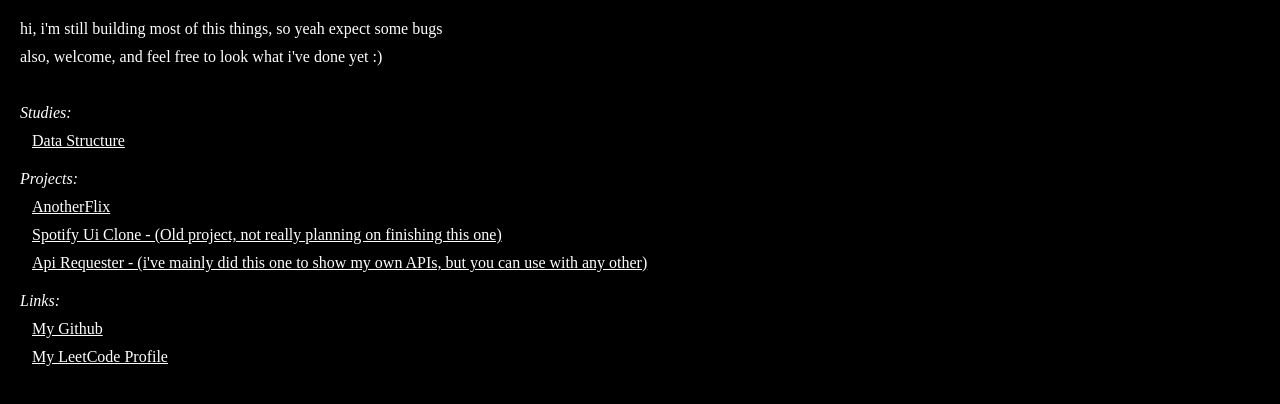
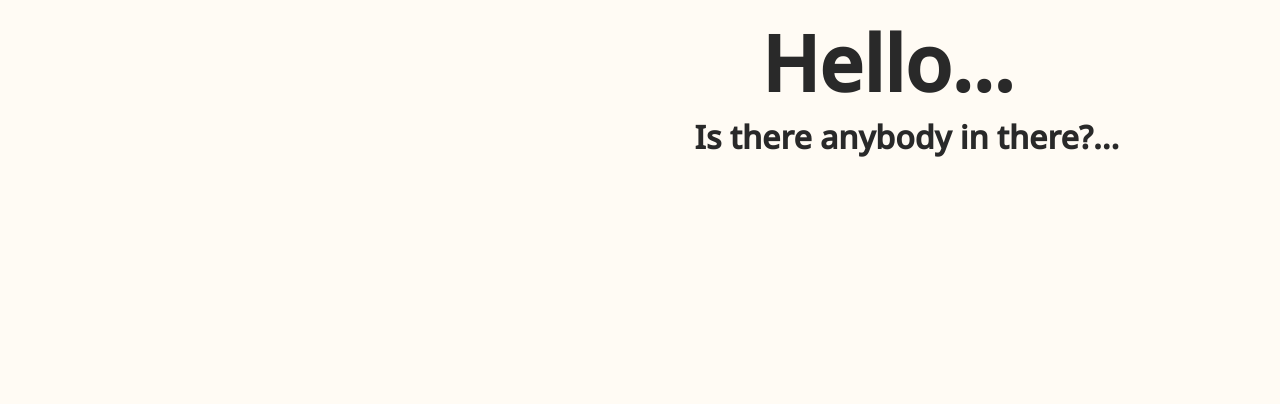
Before and after one commit to GuztaJF-DS/portfolio, a Next.js app: page / in a window 1280 px wide. Shown: the top 404 px of the page. Built offline with nearby package versions, Linux system fonts and the light colour scheme.

Commit message:
feat: updated most of design

```diff
--- a/src/pages/_document.tsx
+++ b/src/pages/_document.tsx
@@ -6,6 +6,9 @@ export default function Document() {
     <Html lang="en">
       <Head>
         <title>Portfolio</title>
+        <link rel="preconnect" href="https://fonts.googleapis.com"></link>
+        <link rel="preconnect" href="https://fonts.gstatic.com"></link>
+        <link href="https://fonts.googleapis.com/css2?family=Noto+Sans:wght@500&display=swap" rel="stylesheet"></link>
         <meta name="viewport" content="width=device-width, initial-scale=1" />
       </Head>
       <body>
--- a/src/pages/index.tsx
+++ b/src/pages/index.tsx
@@ -1,54 +1,13 @@
 import React from 'react'
 import Link from 'next/link';
-import Styled from 'styled-components';
-
-const MainContainer = Styled.main`
-  .Link {
-    margin-left:12px;
-  }
-  i {
-      margin-top:10px;
-  }
-`;
+import { MainContainer, AnimatedTitle, AnimatedSubTitle } from './styles';
 
 export default function Home() {
   return (
     <>
       <MainContainer>
-        <p>
-          hi, i&apos;m still building most of this things, so yeah expect some bugs
-        </p>
-        <p>
-          also, welcome, and feel free to look what i&apos;ve done yet :)
-        </p>
-        <br/>
-        <i>
-          Studies:
-        </i>
-        <Link href={'/dataStructure'} className={"Link"}>
-          Data Structure
-        </Link>
-        <i>
-          Projects:
-        </i>
-        <Link href={'https://anotherflix.vercel.app/'} className={"Link"}>
-          AnotherFlix
-        </Link>
-        <Link href={'https://spotifycloneui.netlify.app/'} className={"Link"}>
-          Spotify Ui Clone - (Old project, not really planning on finishing this one)
-        </Link>
-        <Link href={'https://api-requester.vercel.app/'} className={"Link"}>
-          Api Requester - (i{"'"}ve mainly did this one to show my own APIs, but you can use with any other)
-        </Link>
-        <i>
-          Links:
-        </i>
-        <Link href={'https://github.com/GuztaJF-DS'} className={"Link"}>
-          My Github
-        </Link>
-        <Link href={'https://leetcode.com/noobshippuden13/'} className={"Link"}>
-          My LeetCode Profile
-        </Link>
+        <AnimatedTitle>Hello...</AnimatedTitle>
+        <AnimatedSubTitle>Is there anybody in there?...</AnimatedSubTitle>
       </MainContainer>
     </>
   );
--- /dev/null
+++ b/src/pages/styles.tsx
@@ -0,0 +1,58 @@
+import Styled from 'styled-components';
+
+export const MainContainer = Styled.main`
+  padding: 10px;
+  .Link {
+    margin-left:12px;
+  }
+  i {
+      margin-top:10px;
+  }
+`;
+
+export const AnimatedTitle = Styled.h1`
+  --margin-width: 20vw;
+  @keyframes animation {
+    0%   {margin-right:0px; opacity:0;}
+    75% {opacity:1;}
+    100% {margin-right:var(--margin-width);}
+  }
+  align-self:flex-end;
+  font-size: 6vw;
+  width: fit-content;
+  animation-fill-mode: forwards;
+  animation-name: animation;
+  animation-duration: 3s;
+  @media (max-width:768px){
+    --margin-width: 10vw;
+    font-size: 11vw;
+  }
+  @media (max-width:425px){
+    --margin-width: 17vw;
+    font-size: 17vw;
+  }
+`
+
+export const AnimatedSubTitle = Styled.h1`
+  --margin-width: 12vw;
+  @keyframes subAnimation {
+    0%   {margin-right:0vw; opacity:0;}
+    75%  {opacity:1;}
+    100% {margin-right:var(--margin-width);; opacity:1;}
+  }
+  opacity:0;
+  align-self:flex-end;
+  font-size: 2.5vw;
+  width: fit-content;
+  animation-name: subAnimation;
+  animation-fill-mode: forwards;
+  animation-delay: 3s;
+  animation-duration: 3s;
+  @media (max-width:768px){
+    font-size: 4.5vw;
+  --margin-width: 2vw;
+  }
+  @media (max-width:425px){
+    font-size: 7vw;
+  }
+`
--- a/src/styles/globalTheme.ts
+++ b/src/styles/globalTheme.ts
@@ -3,10 +3,10 @@ import { createGlobalStyle } from 'styled-components';
 export const Global = createGlobalStyle`
   * {
     margin: 0;
-    padding: 5px;
-    background-color: black;
-    color: white;
+    background-color: #fffbf4;
+    color: #292929;
     outline: 0;
+    font-family: 'Noto Sans', sans-serif;
     box-sizing: border-box;
   }
   html{
```
